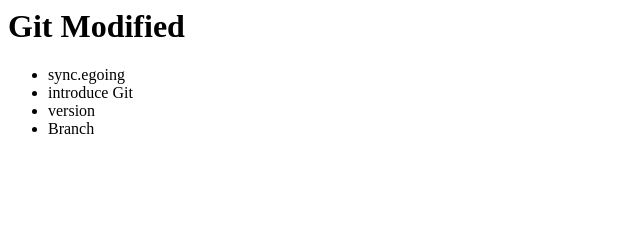
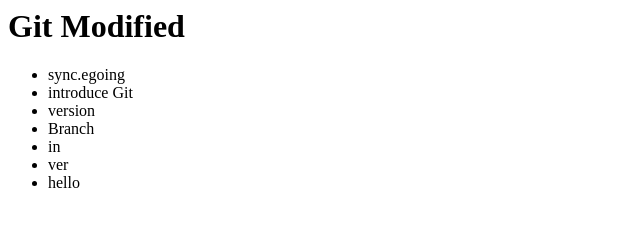
Before and after one commit to eyenh/eyedea_nhlee, a plain HTML site: page index.html in a window 1280 px wide. Shown: the full height of the page, 0-640 px from the left. Drawn offline with Linux system fonts and the light colour scheme.

Commit message:
branch test modified

```diff
--- a/index.html
+++ b/index.html
@@ -12,6 +12,9 @@
             <li>introduce Git</li>
             <li>version</li>
             <li>Branch</li>
+            <li>in</li>
+            <li>ver</li>
+            <li>hello</li>
         </ul>
     </body>
 </html>
```
